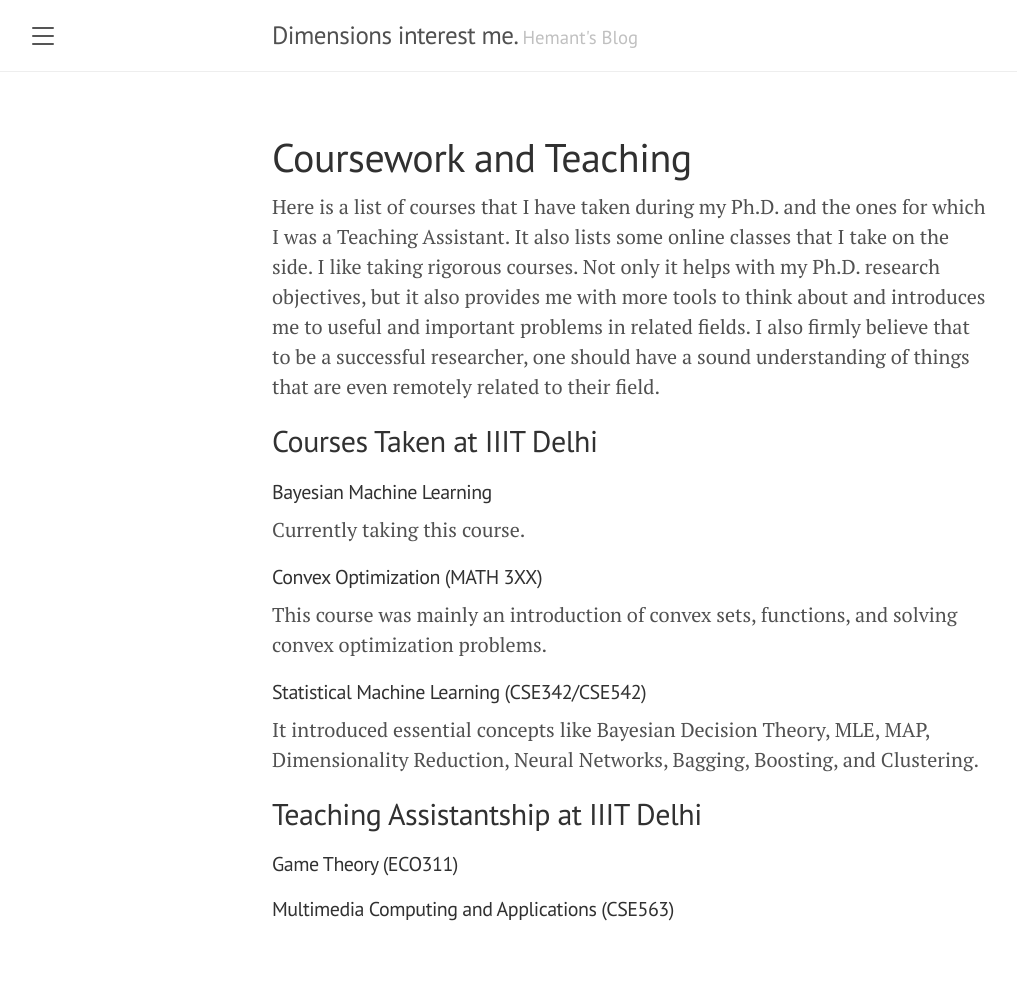
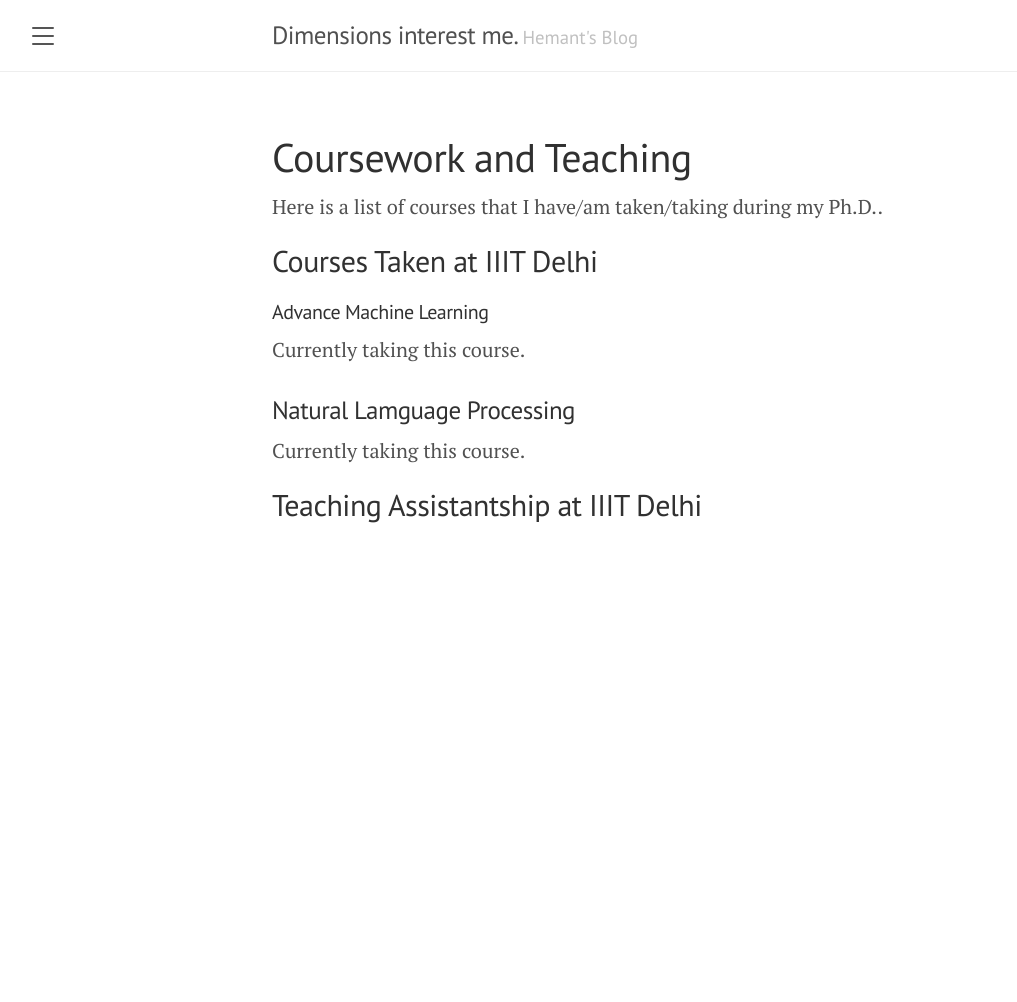
Before and after one commit to raotnameh/raotnameh.github.io, a Jekyll site: the page built from coursework.md, in a window 1280 px wide. Shown: the whole page, without its empty margins (8-1025 px from the left). Built offline with Jekyll 4.4.1, drawn with Linux system fonts in a browser that asks for light colours; after the commit the page ends 900 px from its top, so only the background shows below that.

Commit message:
It's just my website

```diff
--- a/coursework.md
+++ b/coursework.md
@@ -3,23 +3,18 @@
 title: Coursework and Teaching
 ---
 
-Here is a list of courses that I have taken during my Ph.D. and the ones for which I was a Teaching Assistant. It also lists some online classes that I take on the side. I like taking rigorous courses. Not only it helps with my Ph.D. research objectives, but it also provides me with more tools to think about and introduces me to useful and important problems in related fields. I also firmly believe that to be a successful researcher, one should have a sound understanding of things that are even remotely related to their field.
+Here is a list of courses that I have/am taken/taking during my Ph.D..
 
 ## Courses Taken at IIIT Delhi
 
-#### Bayesian Machine Learning
+#### Advance Machine Learning
 Currently taking this course.
 
-#### Convex Optimization (MATH 3XX)
-This course was mainly an introduction of convex sets, functions, and solving convex optimization problems.
-
-#### Statistical Machine Learning (CSE342/CSE542)
-It introduced essential concepts like Bayesian Decision Theory, MLE, MAP, Dimensionality Reduction, Neural Networks, Bagging, Boosting, and Clustering.
+### Natural Lamguage Processing
+Currently taking this course.
 
 ## Teaching Assistantship at IIIT Delhi
 
-#### Game Theory (ECO311)
-#### Multimedia Computing and Applications (CSE563)
 
 <!---## Courses Taken in Personal Time
 #### (Ongoing) [Probablistic Machine Learning, Tübingen Machine Learning](https://www.youtube.com/playlist?list=PL05umP7R6ij1tHaOFY96m5uX3J21a6yNd)
```
